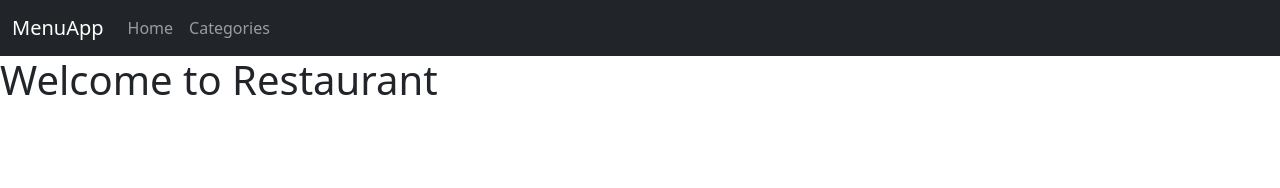
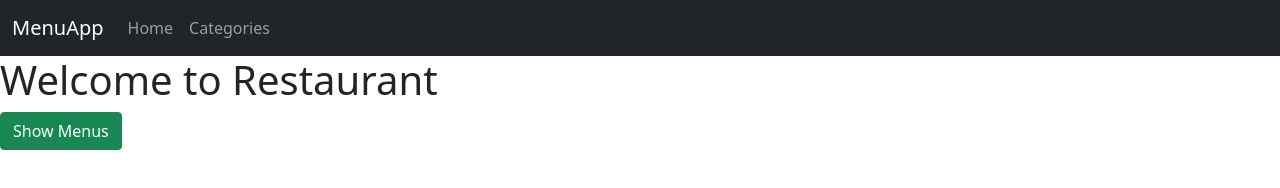
Before and after one commit to next-josemanuelrincon/coursera-angular, a plain HTML site: page module4-solution/index.html in a window 1280 px wide. Drawn offline with nearby package versions, Linux system fonts and the light colour scheme.

Commit message:
fix(): Fix solution for add home

```diff
--- a/module4-solution/templates/home.template.html
+++ b/module4-solution/templates/home.template.html
@@ -1 +1,2 @@
 <h1>Welcome to Restaurant</h1>
+<button class="btn btn-success btn-block" ui-sref="categories">Show Menus</button>
```
